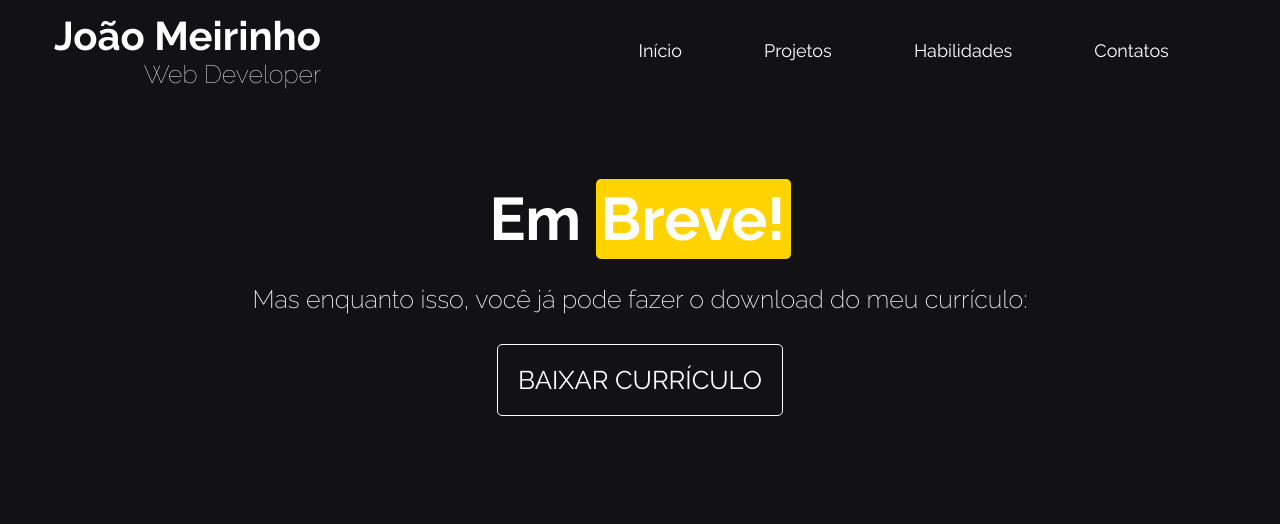
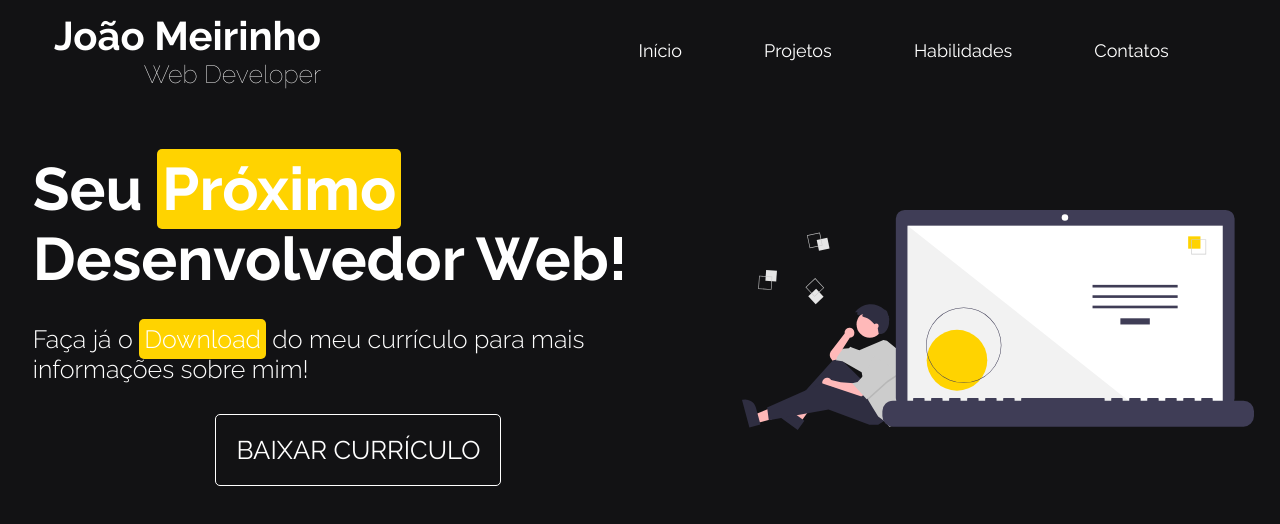
Before and after one commit to JoaoMeirinho/Portfolio, a React (Vite) app: page / in a window 1280 px wide. Shown: the top 524 px of the page. Built offline with nearby package versions, Linux system fonts and the light colour scheme.

Commit message:
Change Banner and add svg banner

```diff
--- a/src/components/Banner/index.jsx
+++ b/src/components/Banner/index.jsx
@@ -1,18 +1,21 @@
-import { TextBanner, ButtonCurriculum } from './styled';
+import { TextBanner, ButtonCurriculum, Svg } from './styled';
 
 import { Title, Text, Space, Destac } from '../../styles/Globals';
 
 import Curriculo from '../../curriculum_joao_meirinho.pdf';
 
+import SvgVector from '../../images/code_thinking.svg';
+
 export default function Banner() {
   return (
     <Space heigth="75vh">
       <TextBanner>
-        <Title>
-          Em <Destac>Breve!</Destac>
+        <Title align="start">
+          Seu <Destac>Próximo</Destac> Desenvolvedor Web!
         </Title>
-        <Text>
-          Mas enquanto isso, você já pode fazer o download do meu currículo:
+        <Text align="start">
+          Faça já o <Destac>Download</Destac> do meu currículo para mais
+          informações sobre mim!
         </Text>
         <ButtonCurriculum
           href={Curriculo}
@@ -23,6 +26,9 @@ export default function Banner() {
           BAIXAR CURRÍCULO
         </ButtonCurriculum>
       </TextBanner>
+      {/* <TextBanner> */}
+      <Svg src={SvgVector} />
+      {/* </TextBanner> */}
     </Space>
   );
 }
--- a/src/components/Banner/styled.js
+++ b/src/components/Banner/styled.js
@@ -3,16 +3,20 @@ import * as colors from '../../config/colors';
 
 export const TextBanner = styled.div`
   /* width: 45%; */
+  margin: 0 1%;
   max-height: 100%;
   padding: 20px;
   justify-content: start;
   align-items: center;
+  @media (max-width: 1100px) {
+    justify-content: center;
+  }
 `;
 
 export const ButtonCurriculum = styled.a`
   display: inline-block;
   margin-top: 30px;
-  font-size: clamp(15px, 2vw, 40px);
+  font-size: clamp(15px, 2vw, 35px);
   background: transparent;
   border: 1px solid #ffffff;
   color: #ffffff;
@@ -27,3 +31,11 @@ export const ButtonCurriculum = styled.a`
     transition: all 0.3s;
   }
 `;
+
+export const Svg = styled.img`
+  width: 40%;
+  margin: 0 2%;
+  @media (max-width: 1100px) {
+    display: none;
+  }
+`;
--- a/src/components/Header/styled.js
+++ b/src/components/Header/styled.js
@@ -7,6 +7,7 @@ export const Container = styled.div`
   display: flex;
   align-items: center;
   justify-content: center;
+  margin-bottom: 20px;
 `;
 export const Content = styled.div`
   width: 1220px;
--- a/src/styles/Globals.jsx
+++ b/src/styles/Globals.jsx
@@ -27,15 +27,21 @@ li {
 `;
 
 export const Title = styled.h1`
-  text-align: center;
+  text-align: ${(props) => props.align || 'center'};
   font-size: clamp(40px, 8vw, 60px);
+  @media (max-width: 1100px) {
+    text-align: ${(props) => (props.allowMedia ? props.align : 'center')};
+  }
 `;
 
 export const Text = styled.p`
   margin-top: 30px;
-  text-align: center;
+  text-align: ${(props) => props.align || 'center'};
   font-size: clamp(15px, 3vw, 25px);
-  font-weight: 200;
+  font-weight: 300;
+  @media (max-width: 1100px) {
+    text-align: ${(props) => (props.allowMedia ? props.align : 'center')};
+  }
 `;
 
 export const Space = styled.section`
@@ -48,7 +54,7 @@ export const Space = styled.section`
   max-height: 400px;
   display: flex;
   align-items: center;
-  justify-content: space-around;
+  justify-content: center;
 `;
 
 export const Destac = styled.span`
```
Also changed, not shown: src/images/code_thinking.svg (added).
